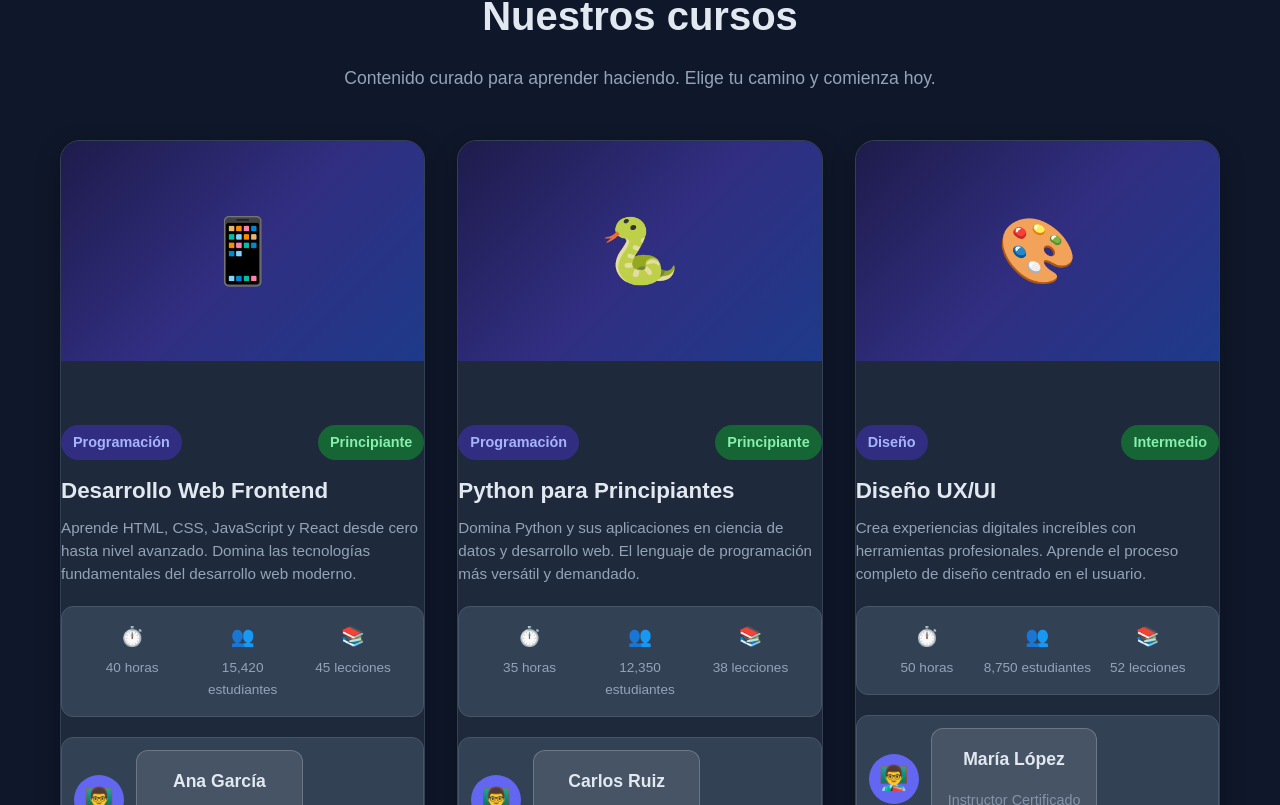
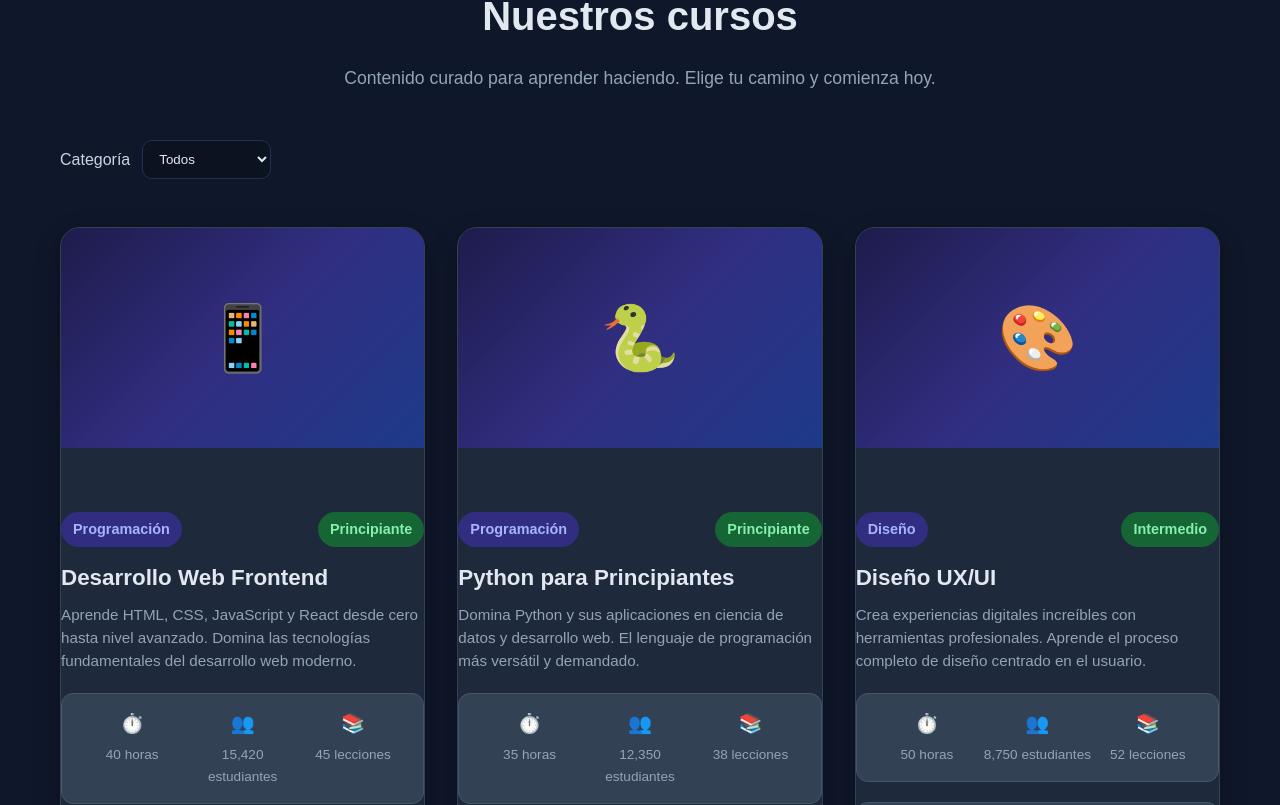
Before and after one commit to BryanGarciaJmz/pagina-educativa, a React (Vite) app: page / in a window 1280 px wide. Shown: the part 835-1640 px from the top of the page. Built offline with nearby package versions, Linux system fonts and the light colour scheme.

Commit message:
Filtro de categoria

```diff
--- a/src/App.css
+++ b/src/App.css
@@ -208,6 +208,23 @@ body {
   margin: 0 auto;
 }
 
+.courses-filters {
+  display: flex;
+  align-items: center;
+  gap: 12px;
+  margin-bottom: 1rem;
+  color: #cbd5e1;
+}
+.filter-select {
+  background: #0b1220;
+  color: #e2e8f0;
+  border: 1px solid #233052;
+  border-radius: 10px;
+  padding: 10px 12px;
+  outline: none;
+}
+.filter-select:focus { border-color: #6366f1; }
+
 .courses-grid-enhanced {
   display: grid;
   grid-template-columns: repeat(auto-fit, minmax(350px, 1fr));
@@ -316,6 +333,66 @@ body {
   background: #d97706;
   transform: translateY(-2px);
 }
+
+/* About / Contact */
+.about-contact {
+  background: #0f172a;
+  padding: 80px 0;
+}
+
+.about-grid {
+  display: grid;
+  grid-template-columns: repeat(auto-fit, minmax(320px, 1fr));
+  gap: 2rem;
+}
+
+.about-card, .contact-card {
+  background: #1e293b;
+  border: 1px solid #334155;
+  border-radius: 16px;
+  padding: 24px;
+  box-shadow: 0 10px 30px rgba(0,0,0,0.25);
+}
+
+.about-card h3, .contact-card h3 { margin-bottom: 12px; }
+.about-card p { color: #cbd5e1; margin-bottom: 12px; }
+.about-list { list-style: none; color: #94a3b8; display: grid; gap: 8px; }
+
+.contact-form { display: grid; gap: 12px; }
+.contact-form .form-row { display: grid; grid-template-columns: 1fr 1fr; gap: 12px; }
+.contact-form input, .contact-form textarea {
+  background: #0b1220;
+  border: 1px solid #233052;
+  color: #e2e8f0;
+  border-radius: 10px;
+  padding: 12px 14px;
+  outline: none;
+}
+.contact-form input:focus, .contact-form textarea:focus { border-color: #6366f1; }
+.send-btn {
+  justify-self: end;
+  background: #6366f1;
+  color: white;
+  border: none;
+  padding: 10px 18px;
+  border-radius: 10px;
+  font-weight: 600;
+  cursor: pointer;
+}
+.send-btn:hover { background: #4f46e5; }
+
+@media (max-width: 640px) {
+  .contact-form .form-row { grid-template-columns: 1fr; }
+}
+
+.contact-list {
+  list-style: none;
+  display: grid;
+  gap: 10px;
+  color: #cbd5e1;
+  margin-bottom: 12px;
+}
+.contact-list .cl-icon { margin-right: 8px; }
 
 .social-links {
   display: flex;
--- a/src/App.jsx
+++ b/src/App.jsx
@@ -8,9 +8,10 @@ import ArticleCard from './components/ArticleCard'
 import { articlesData } from './data/articlesData'
 
 function App() {
-	const [isLoginModalOpen, setIsLoginModalOpen] = useState(false)
-	const [currentView, setCurrentView] = useState('home') // 'home' | 'course'
-	const [selectedCourseId, setSelectedCourseId] = useState(null)
+		const [isLoginModalOpen, setIsLoginModalOpen] = useState(false)
+		const [currentView, setCurrentView] = useState('home') // 'home' | 'course'
+		const [selectedCourseId, setSelectedCourseId] = useState(null)
+		const [selectedCategory, setSelectedCategory] = useState('Todos')
 
 	const openLoginModal = () => setIsLoginModalOpen(true)
 	const closeLoginModal = () => setIsLoginModalOpen(false)
@@ -39,7 +40,11 @@ function App() {
 		)
 	}
 
-	const coursesList = Object.values(coursesData)
+		const coursesList = Object.values(coursesData)
+		const categories = ['Todos', ...Array.from(new Set(coursesList.map(c => c.category)))]
+		const filteredCourses = selectedCategory === 'Todos'
+			? coursesList
+			: coursesList.filter(c => c.category === selectedCategory)
 
 	return (
 		<div>
@@ -52,6 +57,7 @@ function App() {
 						<li><a href="#inicio">Inicio</a></li>
 						<li><a href="#cursos">Cursos</a></li>
 						<li><a href="#inspiracion">Inspiración</a></li>
+						<li><a href="#acerca">Acerca</a></li>
 					</ul>
 					<div className="nav-actions">
 						<button className="login-btn" onClick={openLoginModal}>Ingresar</button>
@@ -90,8 +96,21 @@ function App() {
 						<h2>Nuestros cursos</h2>
 						<p>Contenido curado para aprender haciendo. Elige tu camino y comienza hoy.</p>
 					</div>
-					<div className="courses-grid-enhanced">
-						{coursesList.map((course) => (
+								<div className="courses-filters">
+									<label htmlFor="cat-filter">Categoría</label>
+									<select
+										id="cat-filter"
+										className="filter-select"
+										value={selectedCategory}
+										onChange={(e)=> setSelectedCategory(e.target.value)}
+									>
+										{categories.map(cat => (
+											<option key={cat} value={cat}>{cat}</option>
+										))}
+									</select>
+								</div>
+								<div className="courses-grid-enhanced">
+									{filteredCourses.map((course) => (
 							<CourseCard
 								key={course.id}
 								course={course}
@@ -139,6 +158,40 @@ function App() {
 				</div>
 			</section>
 
+					<section id="acerca" className="about-contact">
+						<div className="container">
+							<div className="about-grid">
+								<div className="about-card">
+									<h3>¿Quiénes somos?</h3>
+									<p>
+										En Pixel Academy creemos en el aprendizaje práctico y accesible. Nuestro objetivo es ayudarte a dominar
+										habilidades digitales con cursos actualizados y proyectos reales.
+									</p>
+									<ul className="about-list">
+										<li>✔️ Contenido curado por expertos</li>
+										<li>✔️ Comunidad activa y soporte</li>
+										<li>✔️ Acceso de por vida y actualizaciones</li>
+									</ul>
+								</div>
+											<div className="contact-card">
+												<h3>Contacto</h3>
+												<ul className="contact-list">
+													<li><span className="cl-icon">✉️</span> soporte@pixelacademy.com</li>
+													<li><span className="cl-icon">📞</span> +52 55 1234 5678</li>
+													<li><span className="cl-icon">📍</span> CDMX, México (Remoto)</li>
+													<li><span className="cl-icon">🕒</span> Lun–Vie 9:00 a 18:00</li>
+												</ul>
+												<div className="social-links">
+													<a className="social-link" href="#" aria-label="Facebook">f</a>
+													<a className="social-link" href="#" aria-label="Twitter">t</a>
+													<a className="social-link" href="#" aria-label="Instagram">i</a>
+													<a className="social-link" href="#" aria-label="YouTube">▶</a>
+												</div>
+											</div>
+							</div>
+						</div>
+					</section>
+
 			<footer className="newsletter">
 				<div className="container newsletter-content">
 					<h2>Recibe novedades</h2>
```
